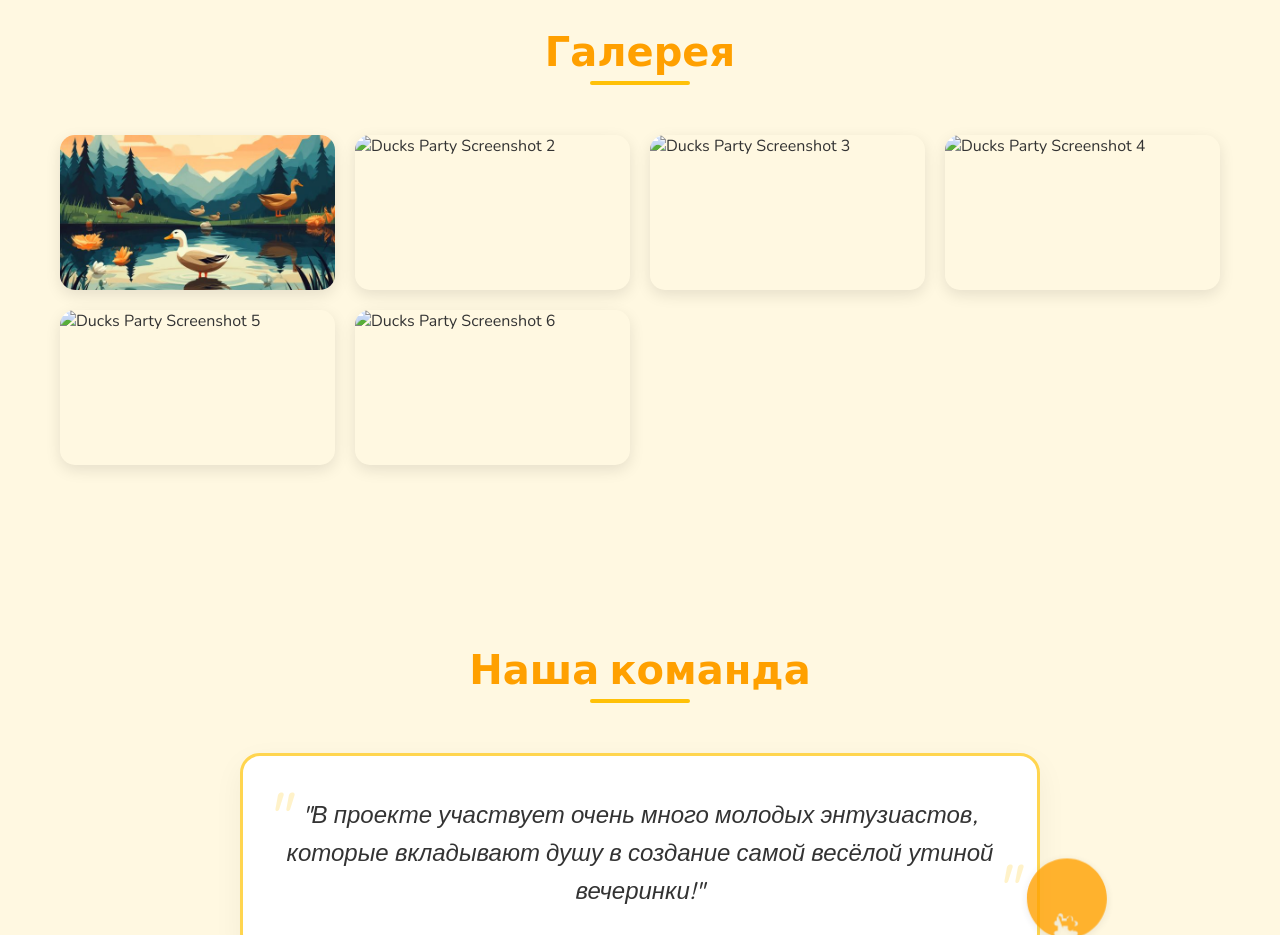
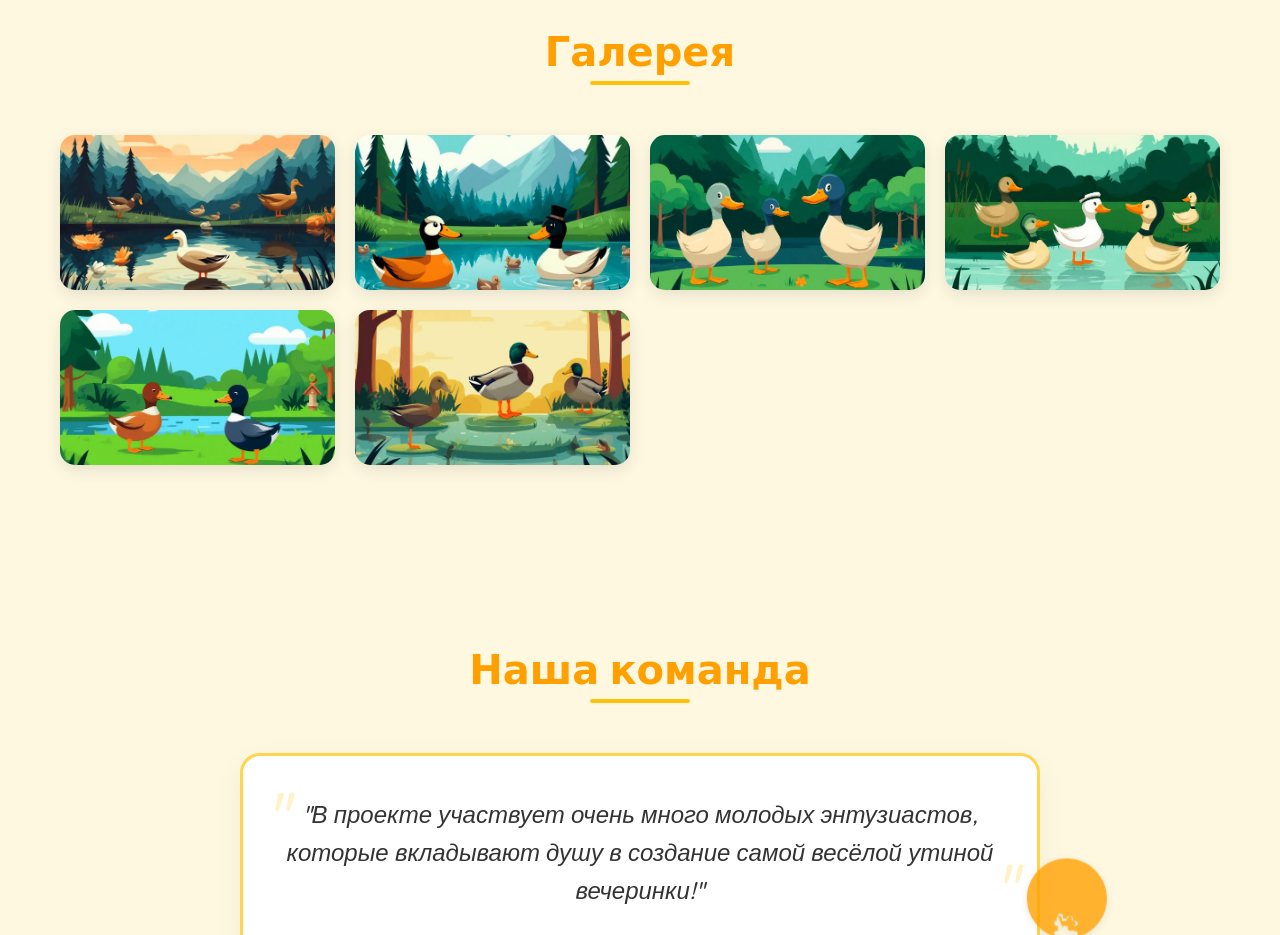
Before and after one commit to Abraria/Abraria.github.io, a plain HTML site: page index.html in a window 1280 px wide. Shown: the part 2020-2955 px from the top of the page. Drawn offline with nearby package versions, Linux system fonts and the light colour scheme.

Commit message:
index.html

```diff
--- a/index.html
+++ b/index.html
@@ -1023,19 +1023,19 @@
                     <img src="DucksPartyScreenshot1.jpg" alt="Ducks Party Screenshot 1">
                 </div>
                 <div class="gallery-item animate-on-scroll" style="transition-delay: 0.1s">
-                    <img src="Ducks Party Screenshot 2.jpg" alt="Ducks Party Screenshot 2">
+                    <img src="DucksPartyScreenshot2.jpg" alt="Ducks Party Screenshot 2">
                 </div>
                 <div class="gallery-item animate-on-scroll" style="transition-delay: 0.2s">
-                    <img src="Ducks Party Screenshot 3.jpg" alt="Ducks Party Screenshot 3">
+                    <img src="DucksPartyScreenshot3.jpg" alt="Ducks Party Screenshot 3">
                 </div>
                 <div class="gallery-item animate-on-scroll" style="transition-delay: 0.3s">
-                    <img src="Ducks Party Screenshot 4.jpg" alt="Ducks Party Screenshot 4">
+                    <img src="DucksPartyScreenshot4.jpg" alt="Ducks Party Screenshot 4">
                 </div>
                 <div class="gallery-item animate-on-scroll" style="transition-delay: 0.4s">
-                    <img src="Ducks Party Screenshot 5.jpg" alt="Ducks Party Screenshot 5">
+                    <img src="DucksPartyScreenshot5.jpg" alt="Ducks Party Screenshot 5">
                 </div>
                 <div class="gallery-item animate-on-scroll" style="transition-delay: 0.5s">
-                    <img src="Ducks Party Screenshot 6.jpg" alt="Ducks Party Screenshot 6">
+                    <img src="DucksPartyScreenshot6.jpg" alt="Ducks Party Screenshot 6">
                 </div>
             </div>
         </div>
```
